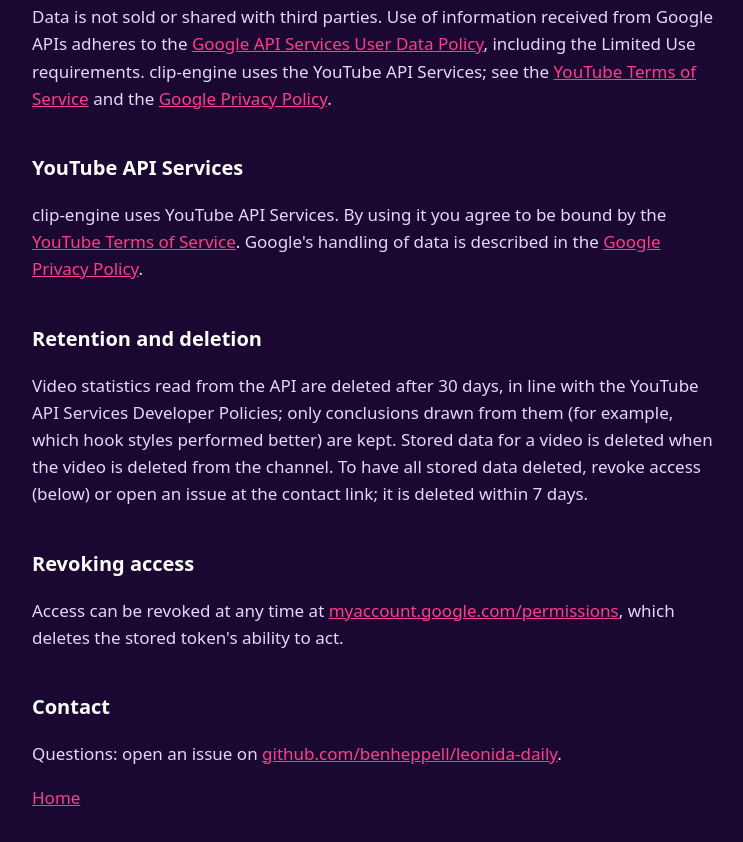
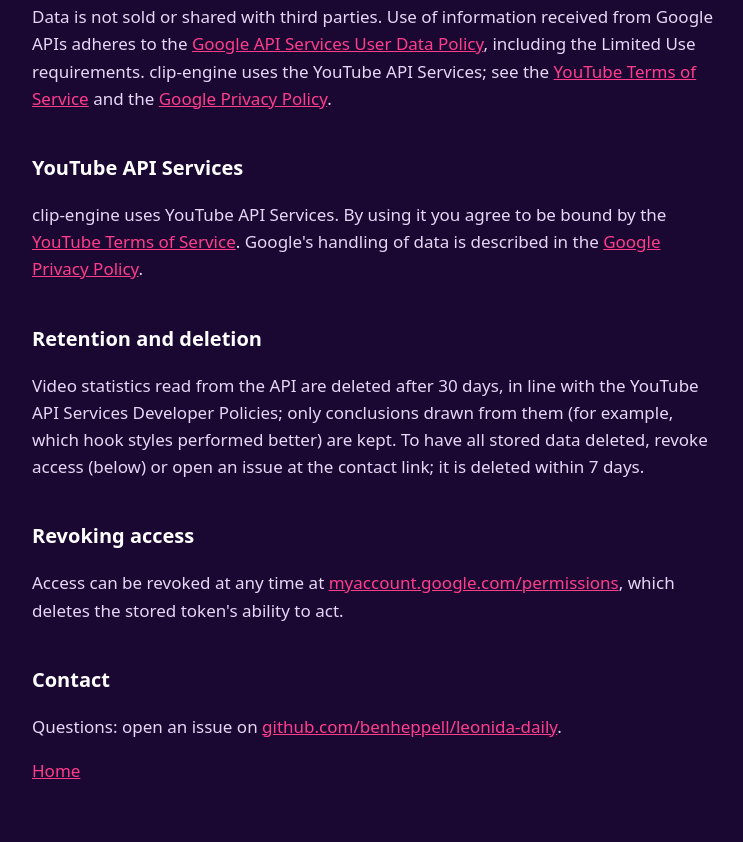
Before and after one commit to benheppell/leonida-daily, a plain HTML site: page privacy.html in a window 1280 px wide. Shown: the part 688-1530 px from the top of the page, without its empty margins (264-1007 px from the left). Drawn offline with Linux system fonts and the light colour scheme.

Commit message:
Privacy: drop unimplemented per-video deletion claim
Co-Authored-By: Claude Opus 5.5 <noreply@anthropic.com>

```diff
--- a/privacy.html
+++ b/privacy.html
@@ -9,7 +9,7 @@
 <p>An OAuth refresh token, kept as an encrypted secret, and the channel's own video IDs and performance numbers. It does not collect, store or share data about viewers or any other YouTube users.</p>
 <h2>Sharing</h2><p>Data is not sold or shared with third parties. Use of information received from Google APIs adheres to the <a href="https://developers.google.com/terms/api-services-user-data-policy">Google API Services User Data Policy</a>, including the Limited Use requirements. clip-engine uses the YouTube API Services; see the <a href="https://www.youtube.com/t/terms">YouTube Terms of Service</a> and the <a href="https://policies.google.com/privacy">Google Privacy Policy</a>.</p>
 <h2>YouTube API Services</h2><p>clip-engine uses YouTube API Services. By using it you agree to be bound by the <a href="https://www.youtube.com/t/terms">YouTube Terms of Service</a>. Google's handling of data is described in the <a href="https://policies.google.com/privacy">Google Privacy Policy</a>.</p>
-<h2>Retention and deletion</h2><p>Video statistics read from the API are deleted after 30 days, in line with the YouTube API Services Developer Policies; only conclusions drawn from them (for example, which hook styles performed better) are kept. Stored data for a video is deleted when the video is deleted from the channel. To have all stored data deleted, revoke access (below) or open an issue at the contact link; it is deleted within 7 days.</p>
+<h2>Retention and deletion</h2><p>Video statistics read from the API are deleted after 30 days, in line with the YouTube API Services Developer Policies; only conclusions drawn from them (for example, which hook styles performed better) are kept. To have all stored data deleted, revoke access (below) or open an issue at the contact link; it is deleted within 7 days.</p>
 <h2>Revoking access</h2><p>Access can be revoked at any time at <a href="https://myaccount.google.com/permissions">myaccount.google.com/permissions</a>, which deletes the stored token's ability to act.</p>
 <h2>Contact</h2><p>Questions: open an issue on <a href="https://github.com/benheppell/leonida-daily/issues">github.com/benheppell/leonida-daily</a>.</p>
 <p><a href="index.html">Home</a></p></main></body></html>
```
